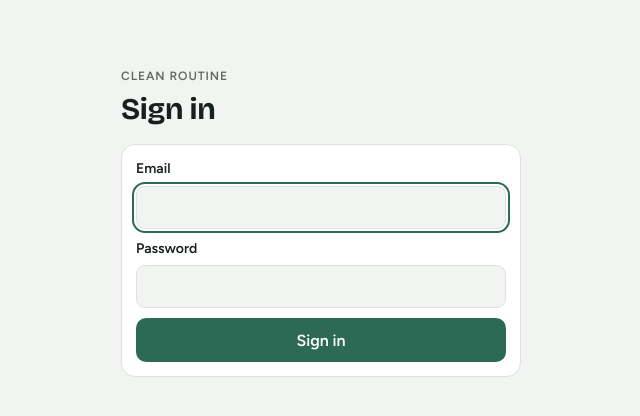
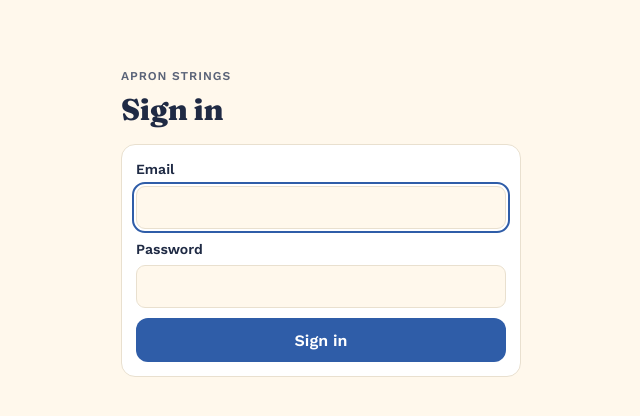
Before and after one commit to gmacintyre/clean-routine, an ASP.NET Core app: page /Account/Login in a window 1280 px wide. Shown: the top 416 px of the page, without its empty margins (319-959 px from the left). Run offline with ASP.NET Core 8, Linux system fonts and the light colour scheme.

Commit message:
Rebrand as Apron Strings: farmhouse gingham theme
Swap the green palette for buttercream, navy, cornflower and cherry
(light and dark, all text pairs WCAG AA), use Fraunces + Work Sans,
add a gingham trim to the tab bar, rename the app in the title,
manifest, sign-in pages and push notifications, warm up the
all-done message, and replace the app icons with a cherry heart on
blue gingham.

Co-Authored-By: Claude Opus 5.5 <noreply@anthropic.com>
Claude-Session: https://claude.ai/code/session_014oVvEfMNFmQu4gAMWmi4M6

```diff
--- a/src/CleanRoutine/Pages/Account/Login.cshtml
+++ b/src/CleanRoutine/Pages/Account/Login.cshtml
@@ -6,7 +6,7 @@
 
 <div class="auth">
     <div class="dayhead">
-        <span class="eyebrow">Clean Routine</span>
+        <span class="eyebrow">Apron Strings</span>
         <h1>Sign in</h1>
     </div>
     <form method="post" class="card">
--- a/src/CleanRoutine/Pages/Account/Register.cshtml
+++ b/src/CleanRoutine/Pages/Account/Register.cshtml
@@ -7,7 +7,7 @@
 
 <div class="auth">
     <div class="dayhead">
-        <span class="eyebrow">Clean Routine</span>
+        <span class="eyebrow">Apron Strings</span>
         <h1>Create your account</h1>
         <p class="note">Only the household's two email addresses can sign up.</p>
     </div>
--- a/src/CleanRoutine/Pages/Error.cshtml
+++ b/src/CleanRoutine/Pages/Error.cshtml
@@ -6,7 +6,7 @@
 
 <div class="auth">
     <div class="dayhead">
-        <span class="eyebrow">Clean Routine</span>
+        <span class="eyebrow">Apron Strings</span>
         <h1>Something went wrong</h1>
     </div>
     <p>The app hit an error loading that page. Go back and try again; if it keeps happening, check the App Service log stream.</p>
--- a/src/CleanRoutine/Pages/Index.cshtml
+++ b/src/CleanRoutine/Pages/Index.cshtml
@@ -64,7 +64,7 @@ else
         <div class="bar"><i id="bar" style="width:@pct%"></i></div>
     </div>
     <div class="alldone" id="alldone" @(p.DoneCount == total ? "" : "hidden")>
-        @(d == Model.Today ? "All done for today. Nice work." : "Everything on this day was checked off.")
+        @(d == Model.Today ? "All tidy! Go put your feet up." : "Everything on this day was checked off.")
     </div>
 
     @foreach (var g in groups)
--- a/src/CleanRoutine/Pages/Shared/_Layout.cshtml
+++ b/src/CleanRoutine/Pages/Shared/_Layout.cshtml
@@ -7,19 +7,19 @@
 <head>
     <meta charset="utf-8" />
     <meta name="viewport" content="width=device-width, initial-scale=1, viewport-fit=cover" />
-    <title>@(ViewData["Title"] is string t ? t + " · " : "")Clean Routine</title>
+    <title>@(ViewData["Title"] is string t ? t + " · " : "")Apron Strings</title>
     <link rel="manifest" href="~/manifest.webmanifest" />
     <link rel="icon" href="~/icons/icon-192.png" type="image/png" />
     <link rel="apple-touch-icon" href="~/icons/apple-touch-icon.png" />
     <meta name="apple-mobile-web-app-capable" content="yes" />
     <meta name="mobile-web-app-capable" content="yes" />
     <meta name="apple-mobile-web-app-status-bar-style" content="default" />
-    <meta name="apple-mobile-web-app-title" content="Clean Routine" />
-    <meta name="theme-color" content="#F1F4F1" media="(prefers-color-scheme: light)" />
-    <meta name="theme-color" content="#111714" media="(prefers-color-scheme: dark)" />
+    <meta name="apple-mobile-web-app-title" content="Apron Strings" />
+    <meta name="theme-color" content="#FFF8EC" media="(prefers-color-scheme: light)" />
+    <meta name="theme-color" content="#141A2A" media="(prefers-color-scheme: dark)" />
     <link rel="preconnect" href="https://fonts.googleapis.com" />
     <link rel="preconnect" href="https://fonts.gstatic.com" crossorigin />
-    <link rel="stylesheet" href="https://fonts.googleapis.com/css2?family=Bricolage+Grotesque:opsz,wght@12..96,500;12..96,700&family=Figtree:wght@400;500;600&display=swap" />
+    <link rel="stylesheet" href="https://fonts.googleapis.com/css2?family=Fraunces:opsz,wght@9..144,500;9..144,700;9..144,800&family=Work+Sans:wght@400;500;600;700&display=swap" />
     <link rel="stylesheet" href="~/css/site.css" asp-append-version="true" />
 </head>
 <body class="@(signedIn ? "has-nav" : "")">
--- a/src/CleanRoutine/wwwroot/css/site.css
+++ b/src/CleanRoutine/wwwroot/css/site.css
@@ -1,18 +1,21 @@
 /* Layout: one phone-width column, bottom tab bar, works as a home-screen app */
 :root {
-  --bg: #F1F4F1; --surface: #FFFFFF; --ink: #17201C; --muted: #5D6A63; --line: #DCE3DE;
-  --accent: #2D6A56; --accent-soft: #DCEBE3; --on-accent: #FFFFFF;
-  --amber: #A85E17; --amber-soft: #F5E7D6; --danger: #B3261E;
-  --display: "Bricolage Grotesque", ui-sans-serif, system-ui, sans-serif;
-  --body: "Figtree", ui-sans-serif, system-ui, -apple-system, "Segoe UI", sans-serif;
+  /* Apron Strings: buttercream, navy, cornflower, cherry */
+  --bg: #FFF8EC; --surface: #FFFFFF; --ink: #1F2A44; --muted: #5A6378; --line: #E9E0CF;
+  --accent: #2F5DA8; --accent-soft: #DCE6F7; --on-accent: #FFFFFF;
+  --amber: #B0303A; --amber-soft: #F8DEDF; --danger: #8E1B24;
+  --gingham-ink: rgba(47, 93, 168, .35);
+  --display: "Fraunces", ui-serif, Georgia, serif;
+  --body: "Work Sans", ui-sans-serif, system-ui, -apple-system, "Segoe UI", sans-serif;
   --nav-h: 64px;
   color-scheme: light;
 }
 @media (prefers-color-scheme: dark) {
   :root {
-    --bg: #111714; --surface: #19211D; --ink: #E6EDE8; --muted: #95A39C; --line: #2A3530;
-    --accent: #6CC3A3; --accent-soft: #1E3A2F; --on-accent: #0D1511;
-    --amber: #E6A45F; --amber-soft: #3A2A19; --danger: #F2B8B5;
+    --bg: #141A2A; --surface: #1C2438; --ink: #EEF1F7; --muted: #A3ACBF; --line: #2C3650;
+    --accent: #8FB0EA; --accent-soft: #24345A; --on-accent: #0F1626;
+    --amber: #F29DA4; --amber-soft: #44222A; --danger: #F2B8B5;
+    --gingham-ink: rgba(143, 176, 234, .3);
     color-scheme: dark;
   }
 }
@@ -32,7 +35,7 @@ body.has-nav { padding-bottom: calc(var(--nav-h) + 28px + env(safe-area-inset-bo
 main { max-width: 560px; margin: 0 auto; display: flex; flex-direction: column; gap: 20px; }
 
 h1, h2, h3 { font-family: var(--display); margin: 0; text-wrap: balance; letter-spacing: -0.01em; }
-h1 { font-size: 30px; font-weight: 700; line-height: 1.1; }
+h1 { font-size: 30px; font-weight: 800; line-height: 1.1; }
 h2 { font-size: 20px; font-weight: 700; }
 h3 { font-size: 16px; font-weight: 700; }
 p { margin: 0; }
@@ -57,7 +60,7 @@ button { cursor: pointer; }
 .chip.amber { background: var(--amber-soft); color: var(--amber); }
 .btn {
   display: inline-flex; align-items: center; justify-content: center; gap: 8px;
-  border: 0; border-radius: 10px; min-height: 44px; padding: 0 16px;
+  border: 0; border-radius: 12px; min-height: 44px; padding: 0 16px;
   background: var(--accent); color: var(--on-accent); font-weight: 600; text-decoration: none;
 }
 .btn.secondary { background: var(--surface); color: var(--ink); border: 1px solid var(--line); }
@@ -66,19 +69,19 @@ button { cursor: pointer; }
 
 /* Day header + progress */
 .dayhead { display: flex; flex-direction: column; gap: 8px; }
-.bar { height: 8px; border-radius: 999px; background: var(--line); overflow: hidden; }
+.bar { height: 10px; border-radius: 999px; background: var(--line); overflow: hidden; }
 .bar > i { display: block; height: 100%; background: var(--accent); border-radius: inherit; transition: width .3s; }
 .count { font-variant-numeric: tabular-nums; font-size: 14px; color: var(--muted); }
 
 /* Checklist */
 .group { display: flex; flex-direction: column; gap: 8px; }
 .group-h { display: flex; align-items: baseline; justify-content: space-between; gap: 8px; }
-.list { background: var(--surface); border: 1px solid var(--line); border-radius: 14px; overflow: hidden; }
+.list { background: var(--surface); border: 1px solid var(--line); border-radius: 18px; overflow: hidden; }
 .item { display: flex; align-items: center; gap: 12px; padding: 13px 14px; min-height: 54px; cursor: pointer; }
-.item + .item { border-top: 1px solid var(--line); }
+.item + .item { border-top: 1px dashed var(--line); }
 .item input {
   appearance: none; -webkit-appearance: none; flex: none; width: 26px; height: 26px; margin: 0;
-  border-radius: 8px; border: 2px solid var(--muted); display: grid; place-items: center; cursor: pointer;
+  border-radius: 7px; border: 2px solid var(--muted); display: grid; place-items: center; cursor: pointer;
   transition: background .15s, border-color .15s;
 }
 .item input:checked { background: var(--accent); border-color: var(--accent); }
@@ -138,7 +141,7 @@ select { width: auto; }
 
 /* Chore lists (Routine) */
 .chore { display: flex; align-items: center; gap: 12px; padding: 13px 14px; min-height: 52px; color: var(--ink); text-decoration: none; }
-.chore + .chore { border-top: 1px solid var(--line); }
+.chore + .chore { border-top: 1px dashed var(--line); }
 .chore:hover { background: var(--bg); }
 .chore .t { flex: 1; min-width: 0; }
 .chore .when { font-size: 13px; color: var(--muted); font-variant-numeric: tabular-nums; white-space: nowrap; }
@@ -174,6 +177,13 @@ fieldset { border: 0; min-width: 0; }
   padding-left: max(8px, env(safe-area-inset-left, 0px));
   padding-right: max(8px, env(safe-area-inset-right, 0px));
 }
+/* Gingham trim along the top of the tab bar */
+.tabbar::before {
+  content: ""; position: absolute; left: 0; right: 0; top: -7px; height: 6px;
+  background-color: var(--surface);
+  background-image: linear-gradient(90deg, var(--gingham-ink) 50%, transparent 50%), linear-gradient(var(--gingham-ink) 50%, transparent 50%);
+  background-size: 12px 12px;
+}
 .tabbar .in { max-width: 560px; margin: 0 auto; display: grid; grid-template-columns: repeat(4, 1fr); height: var(--nav-h); }
 .tabbar a { display: flex; flex-direction: column; align-items: center; justify-content: center; gap: 3px; font-size: 12px; font-weight: 600; color: var(--muted); text-decoration: none; }
 .tabbar svg { width: 22px; height: 22px; fill: none; stroke: currentColor; stroke-width: 2; stroke-linecap: round; stroke-linejoin: round; }
--- a/src/CleanRoutine/wwwroot/sw.js
+++ b/src/CleanRoutine/wwwroot/sw.js
@@ -3,7 +3,7 @@ self.addEventListener("install", () => self.skipWaiting());
 self.addEventListener("activate", (event) => event.waitUntil(self.clients.claim()));
 
 self.addEventListener("push", (event) => {
-  let msg = { title: "Clean Routine", body: "Today's checklist is ready.", url: "/", tag: "daily" };
+  let msg = { title: "Apron Strings", body: "Rise and shine! Today's list is ready.", url: "/", tag: "daily" };
   try {
     if (event.data) msg = { ...msg, ...event.data.json() };
   } catch {
```
Also changed, not shown: src/CleanRoutine/wwwroot/icons/apple-touch-icon.png, src/CleanRoutine/wwwroot/icons/badge-96.png, src/CleanRoutine/wwwroot/icons/icon-192.png, src/CleanRoutine/wwwroot/icons/icon-512.png, src/CleanRoutine/wwwroot/icons/icon-maskable-512.png, src/CleanRoutine/wwwroot/manifest.webmanifest.
